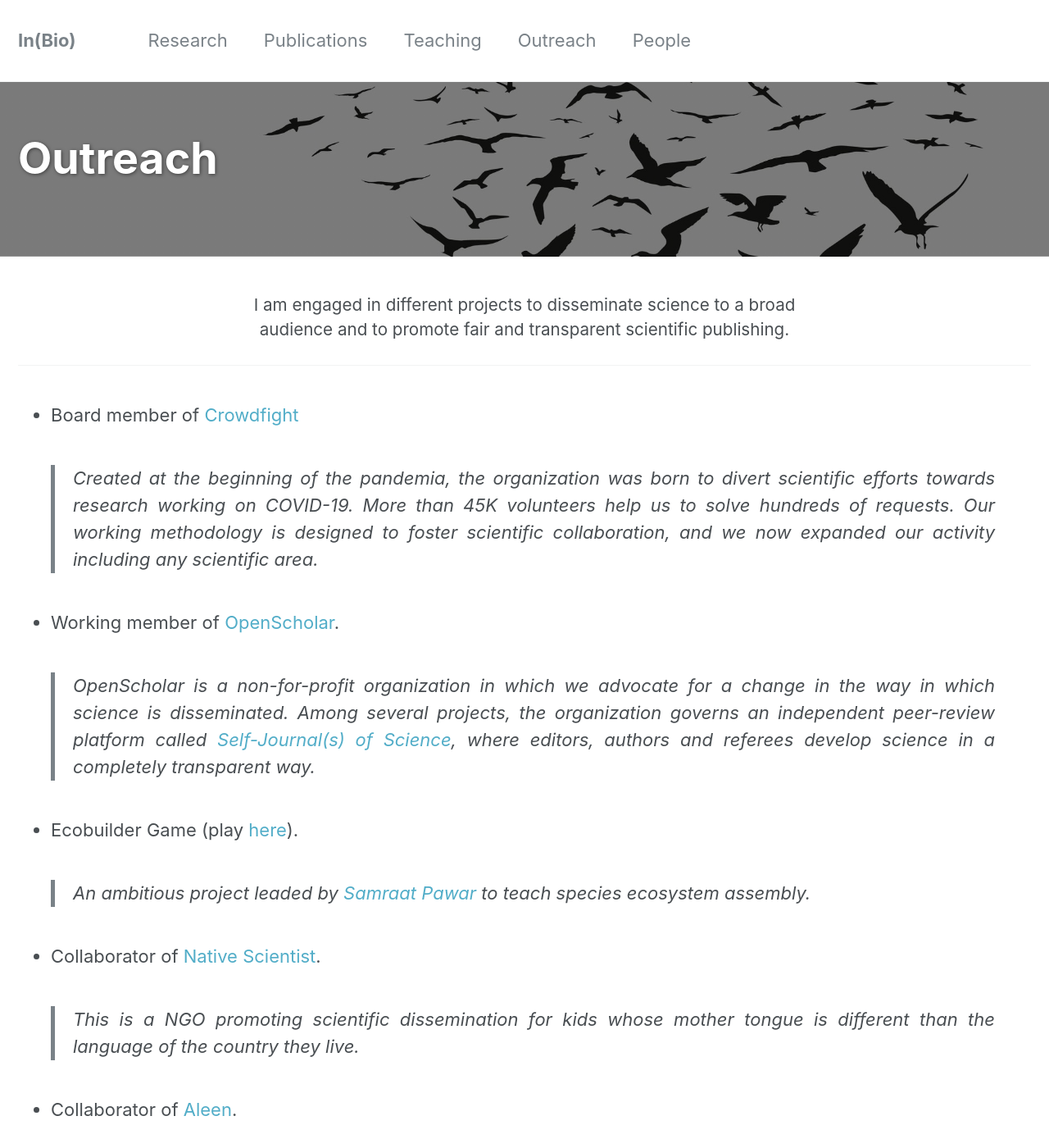
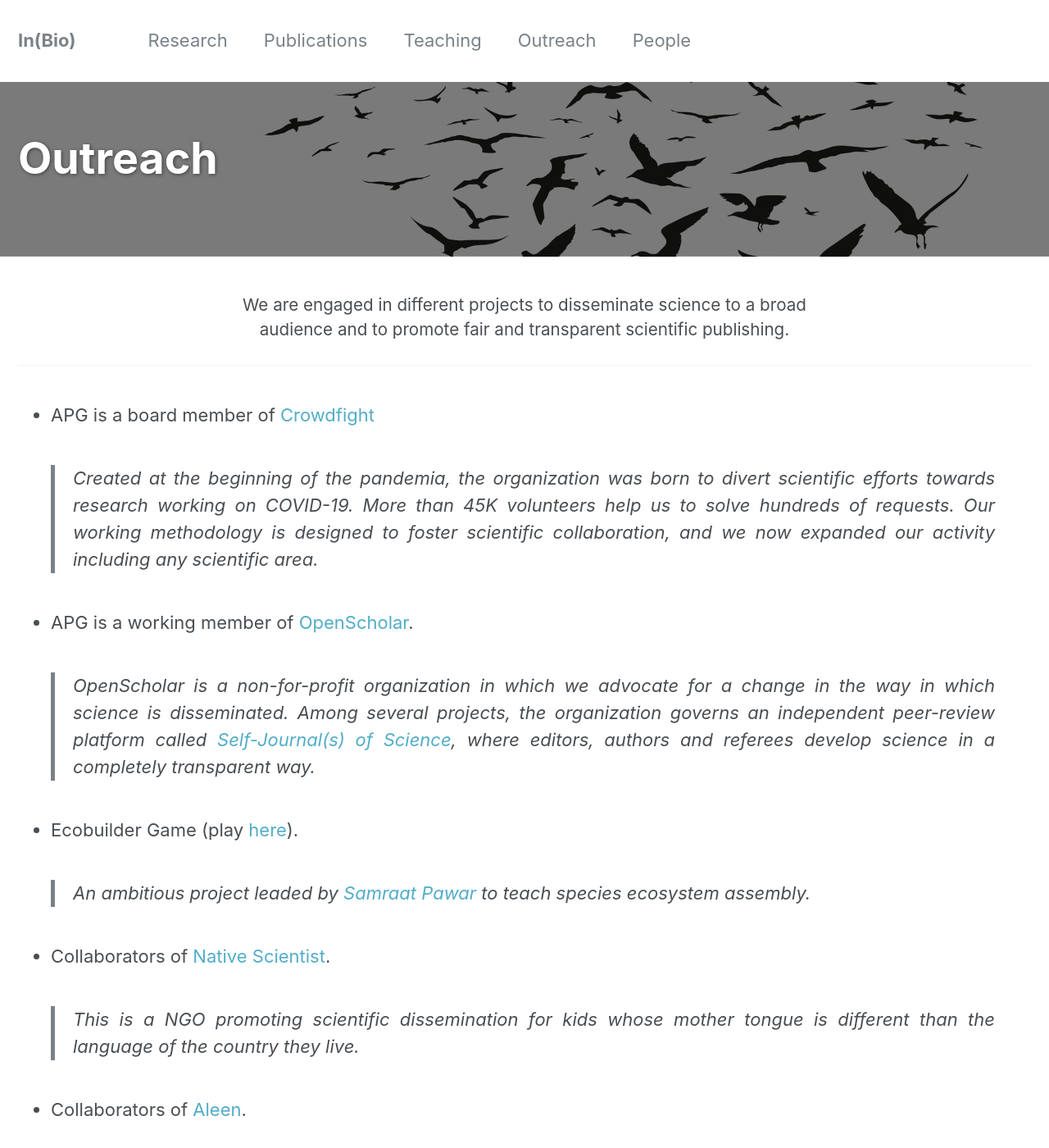
Before and after one commit to apascualgarcia/apascualgarcia.github.io, a Jekyll site: the page built from _pages/Outreach.md, in a window 1280 px wide and 1400 px high. Shown: the whole window at 82% size. Built offline with Jekyll 4.4.1, drawn with Linux system fonts in a browser that asks for light colours; some of the changed text lies outside the part shown.

Commit message:
upgrading text and avatar to group page

```diff
--- a/_config.yml
+++ b/_config.yml
@@ -78,7 +78,8 @@ analytics:
 # Site Author
 author:
   name             : "In(Bio)"
-  avatar           : "/assets/images/Foto-guapis-Pascu2.JPG"
+#  avatar           : "/assets/images/Foto-guapis-Pascu2.JPG"
+  avatar           : "/assets/images/Lab_branding_compact.png"
   bio              : "Lab Webpage"
   location         : "CNB Madrid"
   email            : "alberto.pascual.garcia@gmail.com"
--- a/_pages/Outreach.md
+++ b/_pages/Outreach.md
@@ -7,30 +7,30 @@ header:
   overlay_filter: "0.5"
   overlay_image: /assets/images/OpenScholar2.jpg
 intro:
-  - excerpt: 'I am engaged in different projects to disseminate science to a broad audience and to promote fair and transparent scientific publishing.'
+  - excerpt: 'We are engaged in different projects to disseminate science to a broad audience and to promote fair and transparent scientific publishing.'
 ---
 {% include feature_row id="intro" type="center" %}
 
 
 
-* Board member of [Crowdfight](https://crowdfight.org/)
+* APG is a board member of [Crowdfight](https://crowdfight.org/)
 > Created at the beginning of the pandemia, the organization was born to divert scientific efforts towards research working on COVID-19. More than 45K volunteers help us to solve hundreds of requests. Our working methodology is designed to foster scientific collaboration, and we now expanded our activity including any scientific area.
 
-* Working member of [OpenScholar](http://www.openscholar.org.uk/).
+* APG is a working member of [OpenScholar](http://www.openscholar.org.uk/).
 > OpenScholar is a non-for-profit organization in which we advocate for a change in the way in  which science is disseminated. Among several projects, the organization governs an independent peer-review platform called [Self-Journal(s) of Science](http://www.sjscience.org/), where editors, authors and referees develop science in a completely  transparent way.
 
 * Ecobuilder Game (play [here](http://ecobuildergame.org/)).
 > An ambitious project leaded by [Samraat Pawar](https://mhasoba.pythonanywhere.com/pawarlab) to teach species ecosystem assembly.
 
-* Collaborator of [Native Scientist](https://www.nativescientist.com/).
+* Collaborators of [Native Scientist](https://www.nativescientist.com/).
 > This is a NGO promoting scientific dissemination for kids whose mother tongue is different than the language of the country they live.
 
-* Collaborator of [Aleen](http://www.aleen.org/).
+* Collaborators of [Aleen](http://www.aleen.org/).
 > A private company that promotes the public dissemination of Science and the interaction between private companies and academics.
 
-* Founder and administrator of [BIOCOMP](http://www.rediris.es/list/info/biocomp.html).
+* APG was the founder and currently the administrator of [BIOCOMP](http://www.rediris.es/list/info/biocomp.html).
 > The email network list on Computational Biology of the Spanish Academic Network.
 
-* Collaborator of the scientific radio program [Parallel Universe](http://www.ivoox.com/169-secuencia-plegamiento-evolucion-las-proteinas-02-06-14-universo-paralelo-audios-mp3_rf_3198267_1.html).
+* Collaborators of the scientific radio program [Parallel Universe](http://www.ivoox.com/169-secuencia-plegamiento-evolucion-las-proteinas-02-06-14-universo-paralelo-audios-mp3_rf_3198267_1.html).
 
-* Follow my citrical [Blog Posts](https://citrical.home.blog/).
+* Follow APG citrical [Blog Posts](https://citrical.home.blog/).
```
Also changed, not shown: _pages/Research.md (+4 -4 lines), assets/images/Lab_branding_compact.png (added), assets/images/Lab_branding_logo.png (added).
